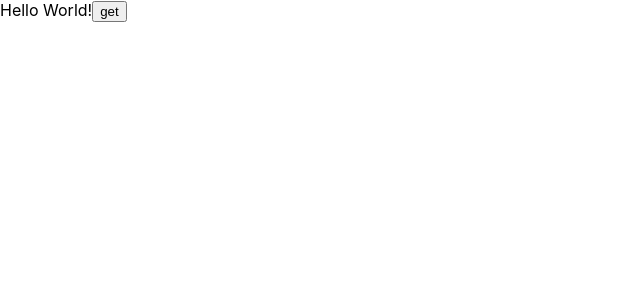
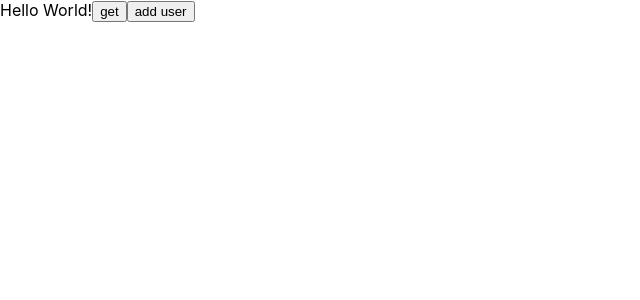
Before and after one commit to rajaaghanem/Bootcamp-mongodb-bank-API, a React (Create React App) app in the folder client/: page / in a window 1280 px wide. Shown: the top 300 px of the page, without its empty margins (0-640 px from the left). Built offline with nearby package versions, Linux system fonts and the light colour scheme.

Commit message:
try post user

```diff
--- a/client/src/App.js
+++ b/client/src/App.js
@@ -2,35 +2,28 @@
 import myApi from "./api/Api";
 
 function App() {
+  //get all users
   const getReq = async () => {
     const { data } = await myApi.get("/users");
     console.log(data);
   };
 
-  // const postReq = async () => {
-  //   let obj = {
-  //     name: "red hat",
-  //     category: "hats",
-  //     isActive: true,
-  //       details: {
-  //         description: "nice stylish yellow hat ",
-  //         Price: 30,
-  //         discount: 0,
-  //         array: ["hat", "yellow"],
-  //         phone: "0526879443"
-  //       }
-  //     }
-    // obj= JSON.stringify(obj)
-  //   const { data } = await myApi.post("/products", obj);
-  //   console.log(data);
-  // };
+  const postReq = async () => {
+    let obj = {
+      passID: "6789",
+      cash: 1000,
+      credit: 200,
+    };
+    const { data } = await myApi.post("/users", obj);
+    console.log(data);
+  };
 
   return (
     <div className="App">
       {" "}
       Hello World!
       <button onClick={getReq}>get</button>
-      {/* <button onClick={postReq}>post</button> */}
+      <button onClick={postReq}>add user</button>
     </div>
   );
 }
```
